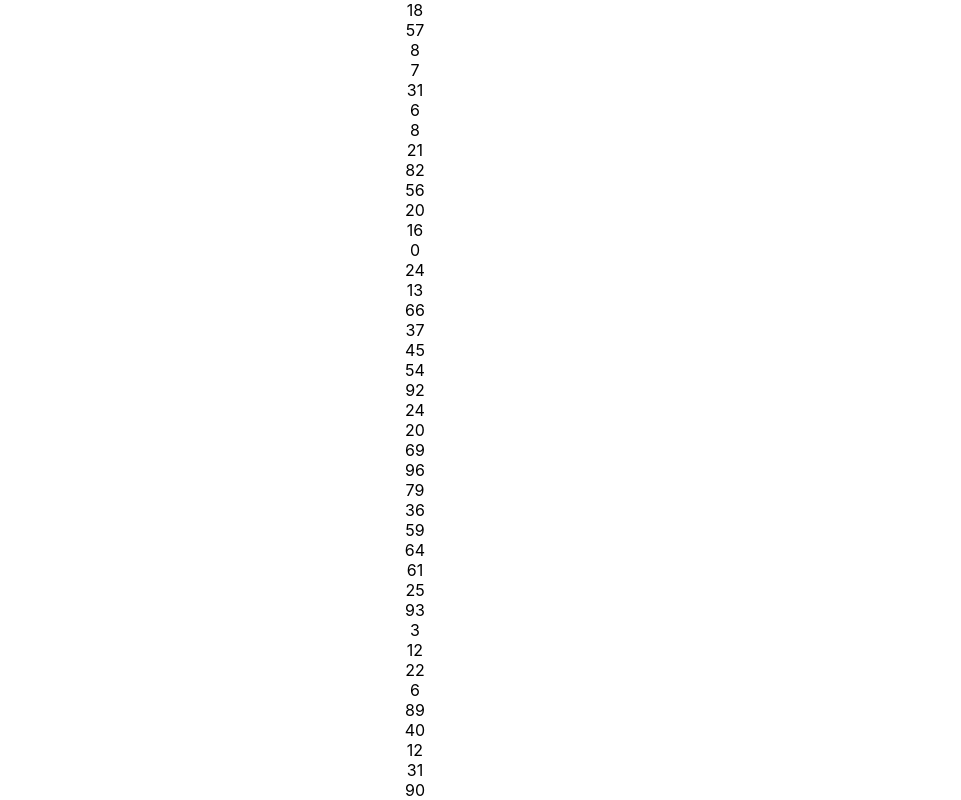
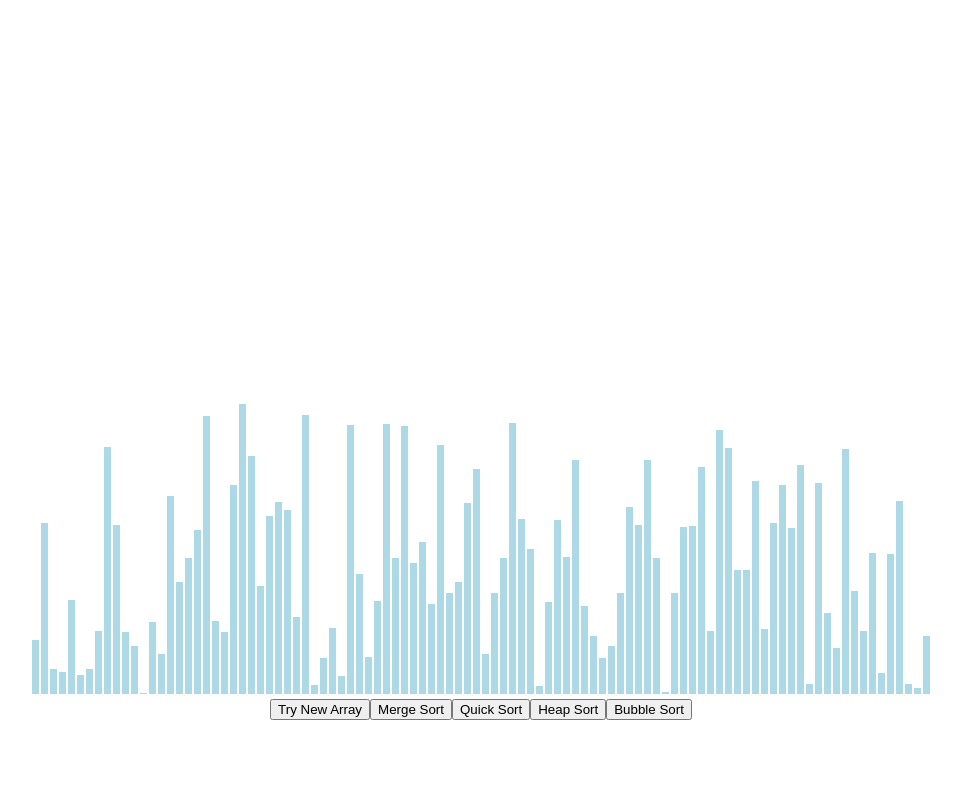
Before and after one commit to monishprojs/algorithmVisualizer, a React (Create React App) app: page / in a window 1280 px wide. Shown: the top 800 px of the page, without its empty margins (225-1186 px from the left). Built offline with nearby package versions, Linux system fonts and the light colour scheme.

Commit message:
setup for sorting algorithms

```diff
--- a/src/SortingVisualizer/SortingVisualizer.css
+++ b/src/SortingVisualizer/SortingVisualizer.css
@@ -0,0 +1,12 @@
+.container{
+    position: absolute;
+    left : 20vw;
+    bottom: 10vh;
+}
+
+.bar{
+    width: 7px;
+    background-color: lightblue;
+    display: inline-block;
+    margin: 0 1px;
+}
--- a/src/SortingVisualizer/SortingVisualizer.jsx
+++ b/src/SortingVisualizer/SortingVisualizer.jsx
@@ -10,9 +10,25 @@ function SortingVisualizer(){
     function resetArray(){
         let tmp = [];
         for (let i = 0; i < 100; i ++){
-            tmp.push(Math.floor(Math.random() * 100))
+            tmp.push(Math.floor(Math.random() * 300))
         }
         setNums(tmp)
+    }
+
+    function mergeSort(){
+
+    }
+
+    function quickSort() {
+
+    }
+
+    function heapSort() {
+
+    }
+
+    function bubbleSort() {
+
     }
 
     useEffect(() => {
@@ -20,13 +36,22 @@ function SortingVisualizer(){
     }, [])
 
         return (
-            <>
+            <div className='container'>
             {nums.map((value,index) => (
-                <div className='bar' key={index}>
-                    {value}
+                <div className='bar'
+                key={index}
+                style={{height: String(value)+'px'}}>
+
                 </div>
             ))}
-            </>
+            <br />
+            <button onClick={resetArray}>Try New Array</button>
+            <button onClick={mergeSort}>Merge Sort</button>
+            <button onClick={quickSort}>Quick Sort</button>
+            <button onClick={heapSort}>Heap Sort</button>
+            <button onClick={bubbleSort}>Bubble Sort</button>
+            </div>
+
         )
 }
 
```
